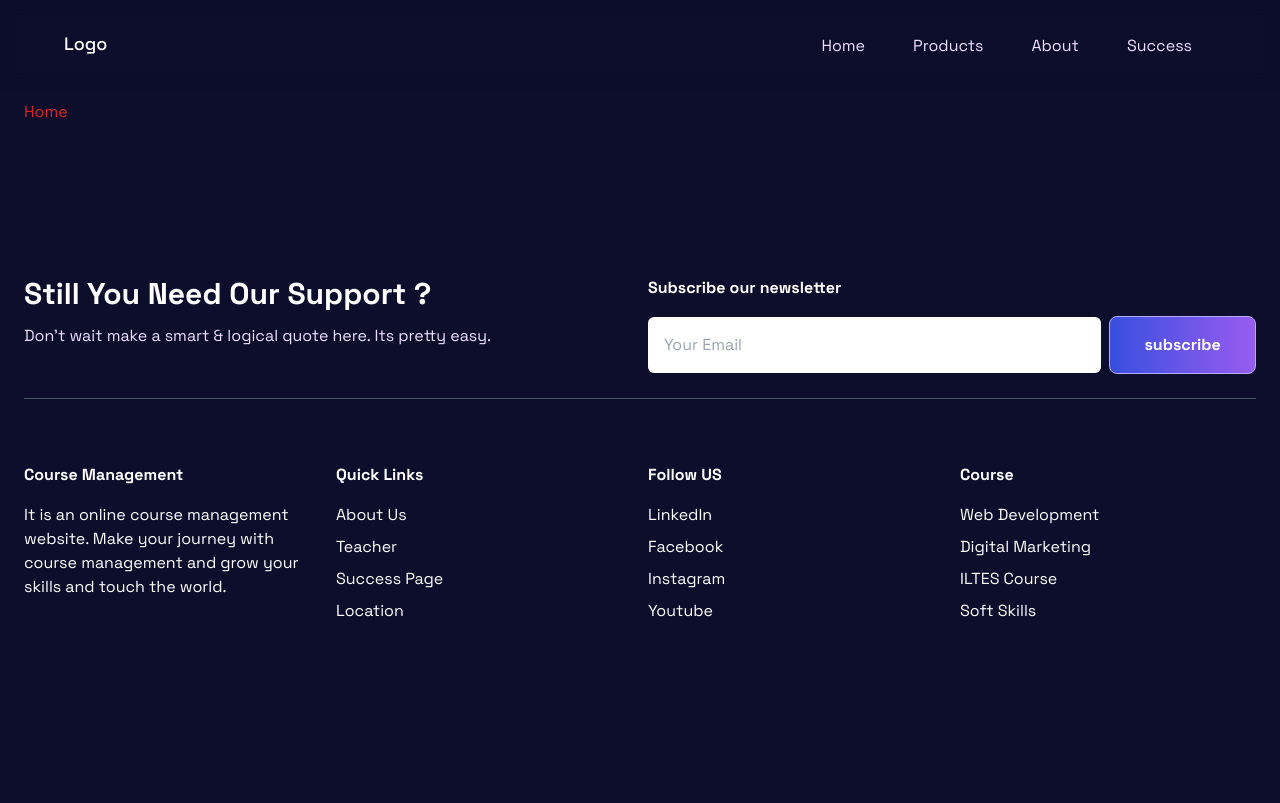
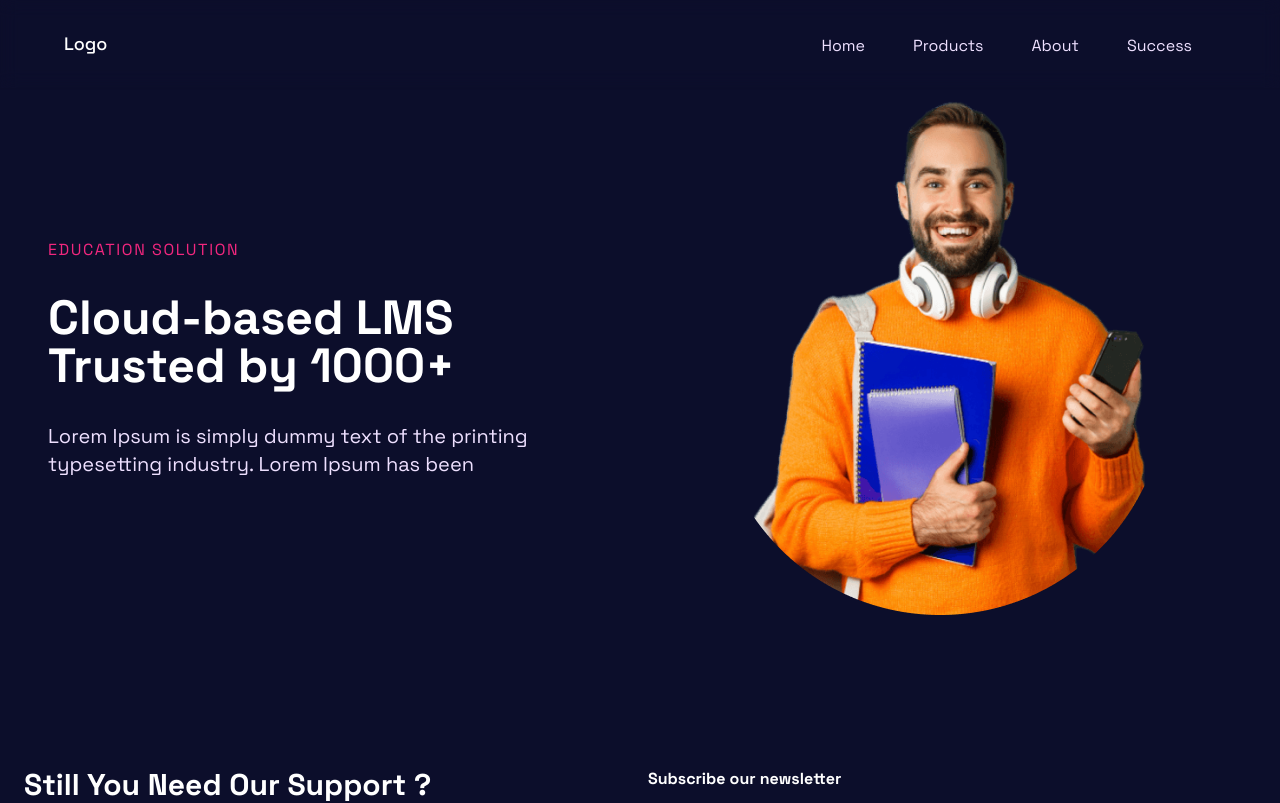
Before and after one commit to SaymanRabbi/course_managment_frontend, a React (Vite) app: page / in a window 1280 px wide. Shown: the top 803 px of the page. Built offline with nearby package versions, Linux system fonts and the light colour scheme.

Commit message:
hero area

```diff
--- a/src/Page/Home.tsx
+++ b/src/Page/Home.tsx
@@ -1,10 +1,10 @@
-import React from "react";
 import Container from "../Components/Container/Container";
+import Hero from "./HomePages/Hero";
 
 const Home = () => {
   return (
     <Container className=" pt-[100px] h-[100%]">
-      <h2 className=" text-red-600">Home</h2>
+      <Hero />
     </Container>
   );
 };
--- /dev/null
+++ b/src/Page/HomePages/Hero.tsx
@@ -0,0 +1,28 @@
+import Container from "../../Components/Container/Container";
+import hero from "../../../public/images/hero/hero.jpg";
+
+const Hero = () => {
+  return (
+    <Container>
+      <div className="grid grid-cols-1 md:grid-cols-2 gap-4">
+        {/* Text Area */}
+        <div className="my-auto">
+          <p className="text-[#F2277E] tracking-widest ">EDUCATION SOLUTION</p>
+          <h1 className="text-2xl lg:text-5xl font-bold text-textPrimary py-8">
+            Cloud-based LMS Trusted by 1000+
+          </h1>
+          <p className="text-base lg:text-xl text-textSecondary leading-tight">
+            Lorem Ipsum is simply dummy text of the printing typesetting
+            industry. Lorem Ipsum has been
+          </p>
+        </div>
+        {/* Images Area */}
+        <div className="mt-8 md:mt-0">
+          <img className="mx-auto" src={hero} alt="" />
+        </div>
+      </div>
+    </Container>
+  );
+};
+
+export default Hero;
```
Also changed, not shown: public/images/hero/hero.jpg (added).
